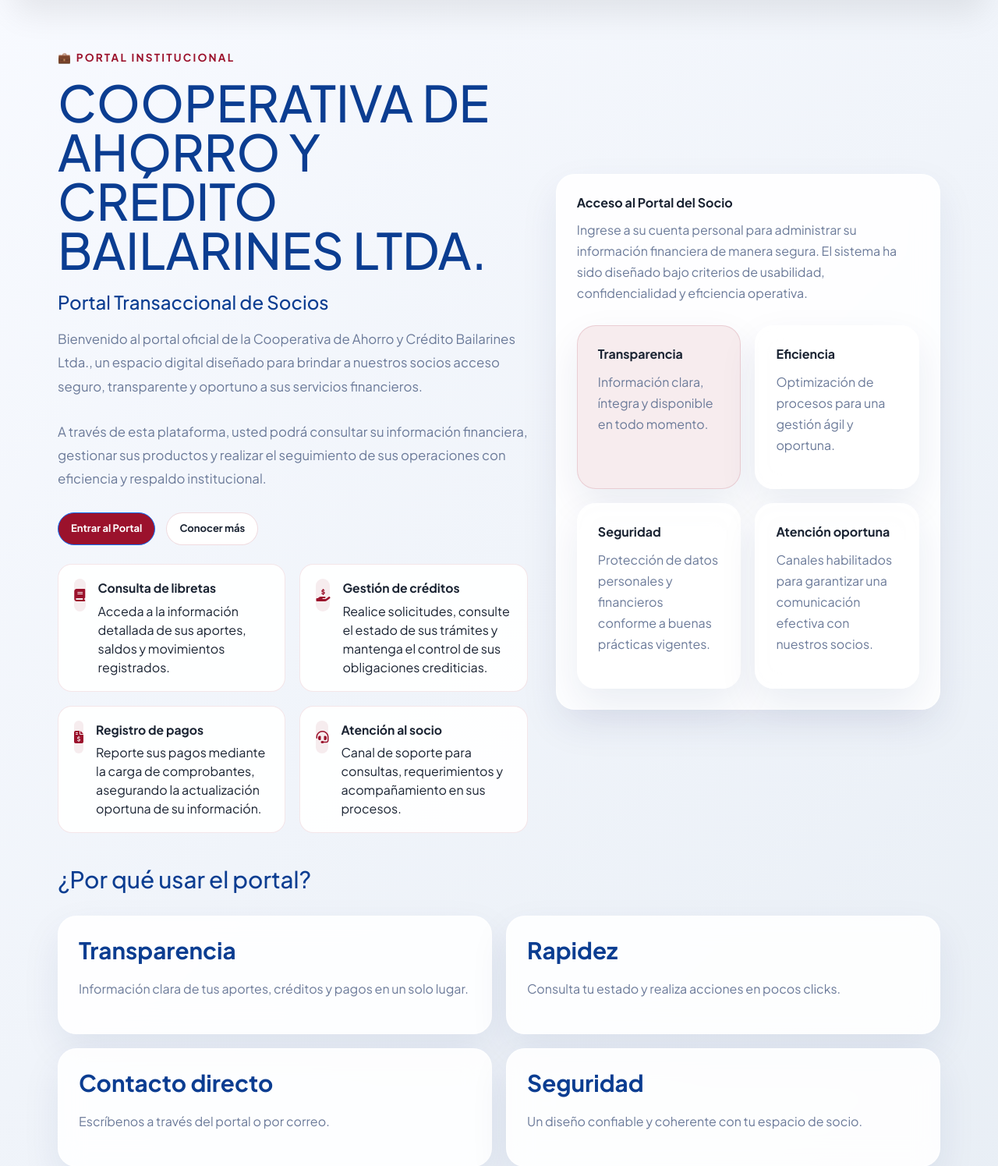
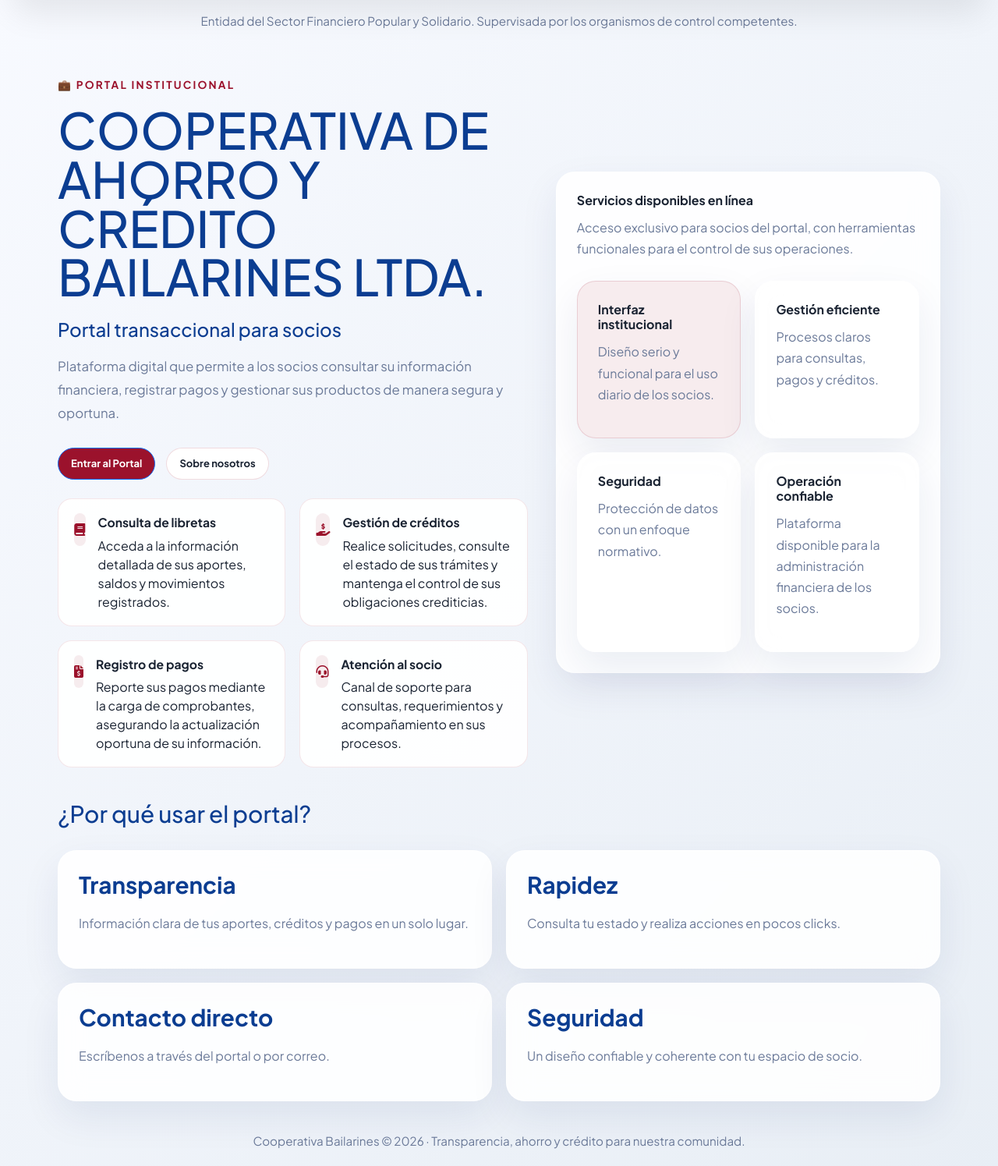
Before and after one commit to cacbailarines-tech/Coop_bailarines, a Django app: page / in a window 1280 px wide. Shown: the part 100-1595 px from the top of the page at 78% size. Run offline with Django 5.2, Linux system fonts and the light colour scheme; some libraries are stand-ins or nearby versions.

Commit message:
Refina copy institucional y agrega credibilidad normativa al landing y about

```diff
--- a/templates/core/about.html
+++ b/templates/core/about.html
@@ -33,6 +33,7 @@ body { font-family:'Plus Jakarta Sans', sans-serif; min-height:100vh; background
 .quote-card { background: rgba(155,18,44,0.08); border-radius: 24px; padding: 28px; margin-top: 28px; border: 1px solid rgba(155,18,44,0.12); }
 .quote-card strong { display:block; margin-bottom:12px; font-size:1.1rem; color:#0B3D91; }
 .quote-card a { color: var(--primary); font-weight:700; text-decoration:none; }
+.page-note { max-width: 1080px; margin: 0 auto; padding: 0 24px 12px; color: var(--muted); font-size: 0.95rem; text-align: center; }
 .footer { text-align:center; padding: 24px 0 0; color: var(--muted); font-size:0.95rem; }
 @media(max-width:860px){ .info-grid { grid-template-columns: 1fr; } }
 @media(max-width:640px){ .page-header { flex-direction:column; align-items:flex-start; } }
@@ -46,6 +47,7 @@ body { font-family:'Plus Jakarta Sans', sans-serif; min-height:100vh; background
     <a href="/portal/" class="btn btn-primary"><i class="fas fa-user-circle"></i> Portal Socio</a>
   </div>
 </header>
+<div class="page-note">Entidad del Sector Financiero Popular y Solidario. Supervisada por los organismos de control competentes.</div>
 <main class="content">
   <section class="hero">
     <h1>Sobre Nosotros</h1>
--- a/templates/core/landing.html
+++ b/templates/core/landing.html
@@ -44,6 +44,7 @@ body { font-family:'Plus Jakarta Sans', sans-serif; min-height:100vh; background
 .cta-panel .box { border-radius: 22px; background: rgba(255,255,255,0.88); border:1px solid rgba(155,18,44,0.13); padding: 28px; box-shadow: 0 18px 36px rgba(15,34,97,0.05); }
 .cta-panel strong { color: #0B3D91; font-size: 1.1rem; display:block; margin-bottom: 14px; }
 .cta-panel p { color: var(--muted); line-height:1.75; }
+.page-note { max-width: 1180px; margin: 0 auto; padding: 0 24px 12px; color: var(--muted); font-size: 0.95rem; text-align: center; }
 .footer { text-align:center; margin-top: 40px; color: var(--muted); font-size: 0.95rem; }
 @media(max-width:920px){ .hero, .about-grid { grid-template-columns:1fr; } .cards-grid, .feature-list { grid-template-columns:1fr; } }
 @media(max-width:640px){ .page-header { flex-direction:column; align-items:flex-start; } .nav-links { width:100%; justify-content:flex-start; } }
@@ -63,17 +64,17 @@ body { font-family:'Plus Jakarta Sans', sans-serif; min-height:100vh; background
     <a href="/nosotros/" class="btn btn-outline"><i class="fas fa-info-circle"></i> Sobre Nosotros</a>
   </nav>
 </header>
+<div class="page-note">Entidad del Sector Financiero Popular y Solidario. Supervisada por los organismos de control competentes.</div>
 <main class="page-main">
   <section class="hero">
     <div class="hero-copy">
       <div class="eyebrow">💼 PORTAL INSTITUCIONAL</div>
       <h1>COOPERATIVA DE AHORRO Y CRÉDITO BAILARINES LTDA.</h1>
-      <h2 style="font-size:1.5rem; margin-bottom: 18px; color:#0B3D91;">Portal Transaccional de Socios</h2>
-      <p>Bienvenido al portal oficial de la Cooperativa de Ahorro y Crédito Bailarines Ltda., un espacio digital diseñado para brindar a nuestros socios acceso seguro, transparente y oportuno a sus servicios financieros.</p>
-      <p>A través de esta plataforma, usted podrá consultar su información financiera, gestionar sus productos y realizar el seguimiento de sus operaciones con eficiencia y respaldo institucional.</p>
+      <h2 style="font-size:1.5rem; margin-bottom: 18px; color:#0B3D91;">Portal transaccional para socios</h2>
+      <p>Plataforma digital que permite a los socios consultar su información financiera, registrar pagos y gestionar sus productos de manera segura y oportuna.</p>
       <div class="hero-actions">
         <a href="/portal/" class="btn btn-primary">Entrar al Portal</a>
-        <a href="/nosotros/" class="btn btn-outline">Conocer más</a>
+        <a href="/nosotros/" class="btn btn-outline">Sobre nosotros</a>
       </div>
       <div class="feature-list">
         <div class="feature-item"><div class="feature-icon"><i class="fas fa-book"></i></div><div><strong>Consulta de libretas</strong> Acceda a la información detallada de sus aportes, saldos y movimientos registrados.</div></div>
@@ -83,13 +84,13 @@ body { font-family:'Plus Jakarta Sans', sans-serif; min-height:100vh; background
       </div>
     </div>
     <div class="card-glass">
-      <h2>Acceso al Portal del Socio</h2>
-      <p>Ingrese a su cuenta personal para administrar su información financiera de manera segura. El sistema ha sido diseñado bajo criterios de usabilidad, confidencialidad y eficiencia operativa.</p>
+      <h2>Servicios disponibles en línea</h2>
+      <p>Acceso exclusivo para socios del portal, con herramientas funcionales para el control de sus operaciones.</p>
       <div class="cards-grid">
-        <div class="card-glass card-highlight"><h2>Transparencia</h2><p>Información clara, íntegra y disponible en todo momento.</p></div>
-        <div class="card-glass"><h2>Eficiencia</h2><p>Optimización de procesos para una gestión ágil y oportuna.</p></div>
-        <div class="card-glass"><h2>Seguridad</h2><p>Protección de datos personales y financieros conforme a buenas prácticas vigentes.</p></div>
-        <div class="card-glass"><h2>Atención oportuna</h2><p>Canales habilitados para garantizar una comunicación efectiva con nuestros socios.</p></div>
+        <div class="card-glass card-highlight"><h2>Interfaz institucional</h2><p>Diseño serio y funcional para el uso diario de los socios.</p></div>
+        <div class="card-glass"><h2>Gestión eficiente</h2><p>Procesos claros para consultas, pagos y créditos.</p></div>
+        <div class="card-glass"><h2>Seguridad</h2><p>Protección de datos con un enfoque normativo.</p></div>
+        <div class="card-glass"><h2>Operación confiable</h2><p>Plataforma disponible para la administración financiera de los socios.</p></div>
       </div>
     </div>
   </section>
```
